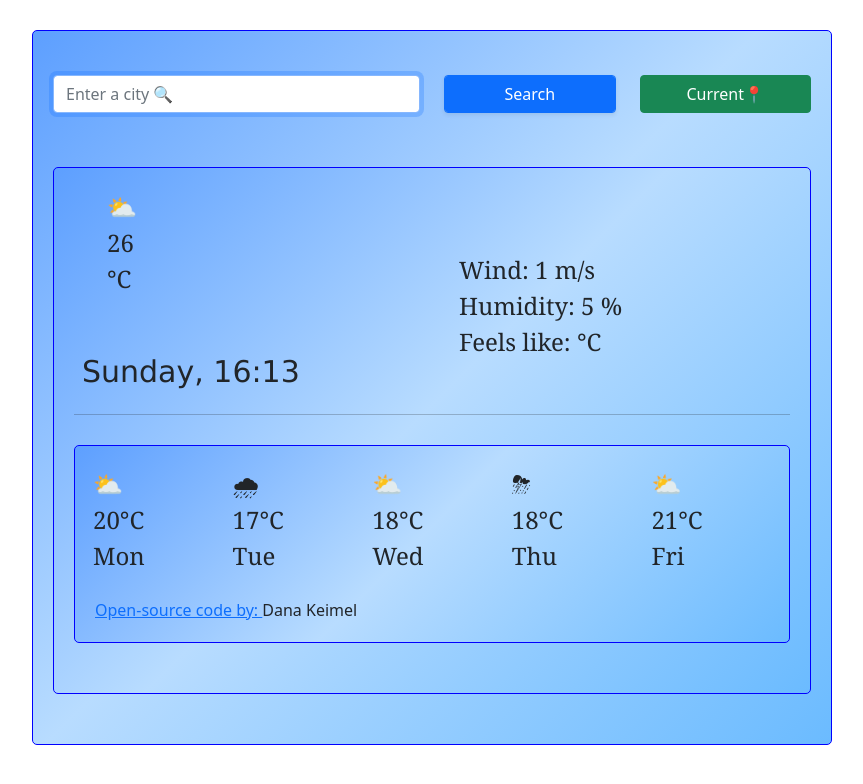
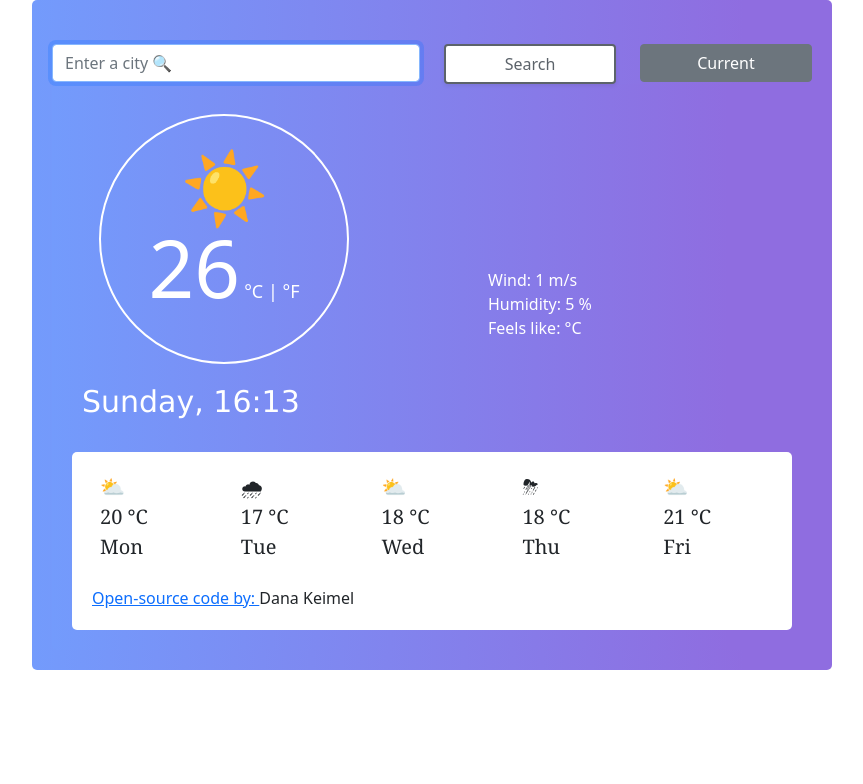
Before and after one commit to DanaKeimel/WeatherApp, a plain HTML site: page index.html in a window 1280 px wide. Shown: the whole page, without its empty margins (208-1071 px from the left). Drawn offline with nearby package versions, Linux system fonts and the light colour scheme; no server answers.

Commit message:
Css updated

```diff
--- a/index.html
+++ b/index.html
@@ -36,34 +36,36 @@
             <input
               type="submit"
               value="Search"
-              class="form-control btn btn-primary shadow-sm w-100"
+              class="form-control btn btn-primary shadow-sm w-100 firstButton"
             />
           </div>
           <div class="col-3">
-            <button class="btn btn-success w-100" id="current-location-btn">
-              Current📍
+            <button
+              class="btn btn-secondary w-100 secondButton"
+              id="current-location-btn"
+            >
+              Current
             </button>
           </div>
         </div>
       </form>
-      <br />
+
       <div class="container">
         <div class="row">
           <div class="col">
             <div class="main-container">
-              <span class="weather-icon"> ⛅️ </span>
+              <span class="weather-icon">☀️</span>
               <br />
               <span class="currentTemperature" id="temperatureNumber"> 26</span>
-              <span class="celsiusSign"> °C </span>
+              <span class="celsiusSign"> °C | °F </span>
               <br />
               <span id="description"> </span>
             </div>
+            <h2></h2>
             <br />
-            <div class="row-6 timeAndDayToday">
-              <h2></h2>
-            </div>
+            <div class="row-6 timeAndDayToday"></div>
           </div>
-          <div class="col">
+          <div class="col cityInfo">
             <h3 class="city" id="city"></h3>
             <br />
             <span class="parameters">
@@ -75,41 +77,40 @@
             </span>
           </div>
         </div>
-        <hr />
-        <div class="container">
+        <div class="container forcastweather">
           <div class="row">
             <div class="col weatherDayone">
               ⛅️
               <br />
-              20°C
+              20 °C
               <br />
               Mon
             </div>
             <div class="col weatherDaytwo">
               🌧
               <br />
-              17°C
+              17 °C
               <br />
               Tue
             </div>
             <div class="col weatherDaythree">
               ⛅️
               <br />
-              18°C
+              18 °C
               <br />
               Wed
             </div>
             <div class="col weatherDayfour">
               ⛈
               <br />
-              18°C
+              18 °C
               <br />
               Thu
             </div>
             <div class="col weatherDayfive">
               ⛅️
               <br />
-              21°C
+              21 °C
               <br />
               Fri
             </div>
--- a/src/styles.css
+++ b/src/styles.css
@@ -1,50 +1,80 @@
-.container {
-  max-width: 800px;
-  background: linear-gradient(-225deg, #5d9fff 0%, #b8dcff 48%, #6bbbff 100%);
-  margin: 30px auto;
-  padding: 20px;
-  border: 1px solid blue;
-  border-radius: 5px;
-}
 h1 {
-  color: #3621ad;
+  color: white;
   font-size: 24px;
   font-weight: 100;
   line-height: 28px;
   font-family: Georgia, "Times New Roman", Times, serif;
-}
-
-.main-container {
-  font-family: Georgia, "Times New Roman", Times, serif;
-  margin: 0 0 0 25px;
-  padding: 1px 300px 1px 10px;
-  font-size: 24px;
-}
-.temperatureNumber {
-  display: block;
-  margin: 0 auto;
-  position: relative;
-  left: 350px;
-  top: -10px;
-  background: white;
-  border: 3px solid #3621ad;
-  border-radius: 10px;
 }
 h2 {
   font-size: 30px;
   font-family: Verdana, Geneva, Tahoma, sans-serif;
   padding-left: 10px;
   padding-top: 20px;
-}
-.col {
-  font-family: Georgia, "Times New Roman", Times, serif;
-  font-size: 24px;
-  padding-left: 10px;
+  color: white;
 }
 
 h3 {
-  font-size: 30px;
+  font-size: 50px;
   font-family: Verdana, Geneva, Tahoma, sans-serif;
-  padding-left: 10px;
+  color: white;
+}
+.firstButton {
+  background: white;
+  color: #5c636a;
+  border: 2px solid #5c636a;
+}
+.cityInfo {
+  margin: auto;
   padding-top: 20px;
+  padding-left: 100px;
 }
+
+.container {
+  max-width: 800px;
+  background: linear-gradient(
+    90deg,
+    rgb(115, 155, 252) 0%,
+    rgb(143, 109, 224) 89%
+  );
+  margin: 0 auto;
+  padding: 20px;
+  border-radius: 5px;
+}
+
+.main-container {
+  width: 250px;
+  height: 250px;
+  line-height: 60px;
+  border-radius: 50%;
+  text-align: center;
+  border: 2px solid white;
+  margin: 10px auto 0;
+  padding-top: 40px;
+  padding-bottom: 50px;
+}
+.main-container .weather-icon {
+  font-size: 70px;
+}
+.main-container .currentTemperature {
+  font-size: 80px;
+  padding-top: 20px;
+  text-align: center;
+  color: white;
+}
+.main-container .celsiusSign {
+  font-size: 18px;
+  color: white;
+}
+.container .forcastweather {
+  background: white;
+  border-radius: 5px;
+}
+.cityInfo {
+  color: white;
+}
+.forcastweather .col {
+  display: block;
+  font-family: Georgia, "Times New Roman", Times, serif;
+  font-size: 20px;
+  padding-left: 20px;
+}
```
